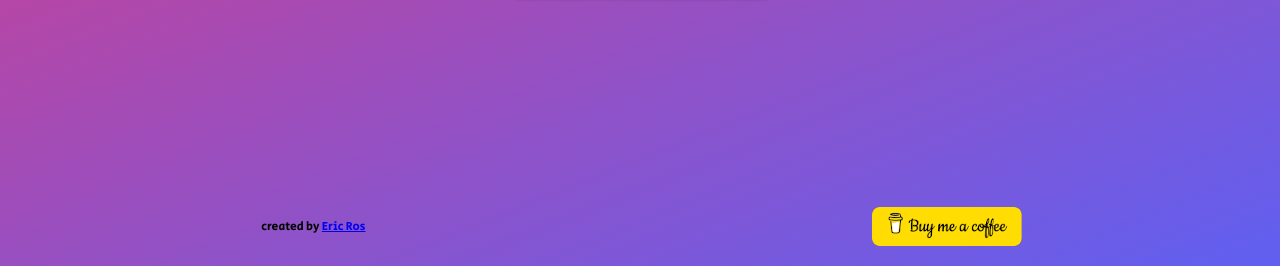
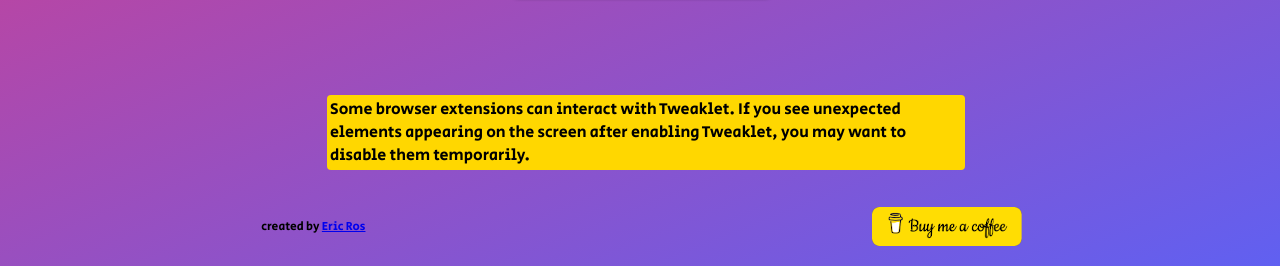
Before and after one commit to ekros/tweaklet, a website: page index.html in a window 1280 px wide. Shown: the part 534-800 px from the top of the page. Drawn offline with Linux system fonts and the light colour scheme.

Commit message:
Add extensions warning on the website

```diff
--- a/demo.css
+++ b/demo.css
@@ -54,6 +54,15 @@ body {
   font-size: 0px;
 }
 
+.extensions-warning {
+  background: gold;
+  border-radius: 4px;
+  margin-top: 100px;
+  padding: 3px;
+  transform: translate(50%);
+  width: 50%;
+}
+
 .copy-and-donation {
   display: flex;
   align-items: center;
--- a/index.html
+++ b/index.html
@@ -50,6 +50,9 @@
             Tweaklet
           </a>
         </div>
+        <div class="extensions-warning">
+          Some browser extensions can interact with Tweaklet. If you see unexpected elements appearing on the screen after enabling Tweaklet, you may want to disable them temporarily.
+        </div>
         <div class="copy-and-donation">
           <div>created by <a href="https://twitter.com/ericrosbh" target="_blank">Eric Ros</a></div>
           <a class="contact__buymeacoffee" href="https://buymeacoffee.com/ericros" target="_blank"><img src="assets/buy-me.png" alt="Buy me a coffe" /></div></a>
```
